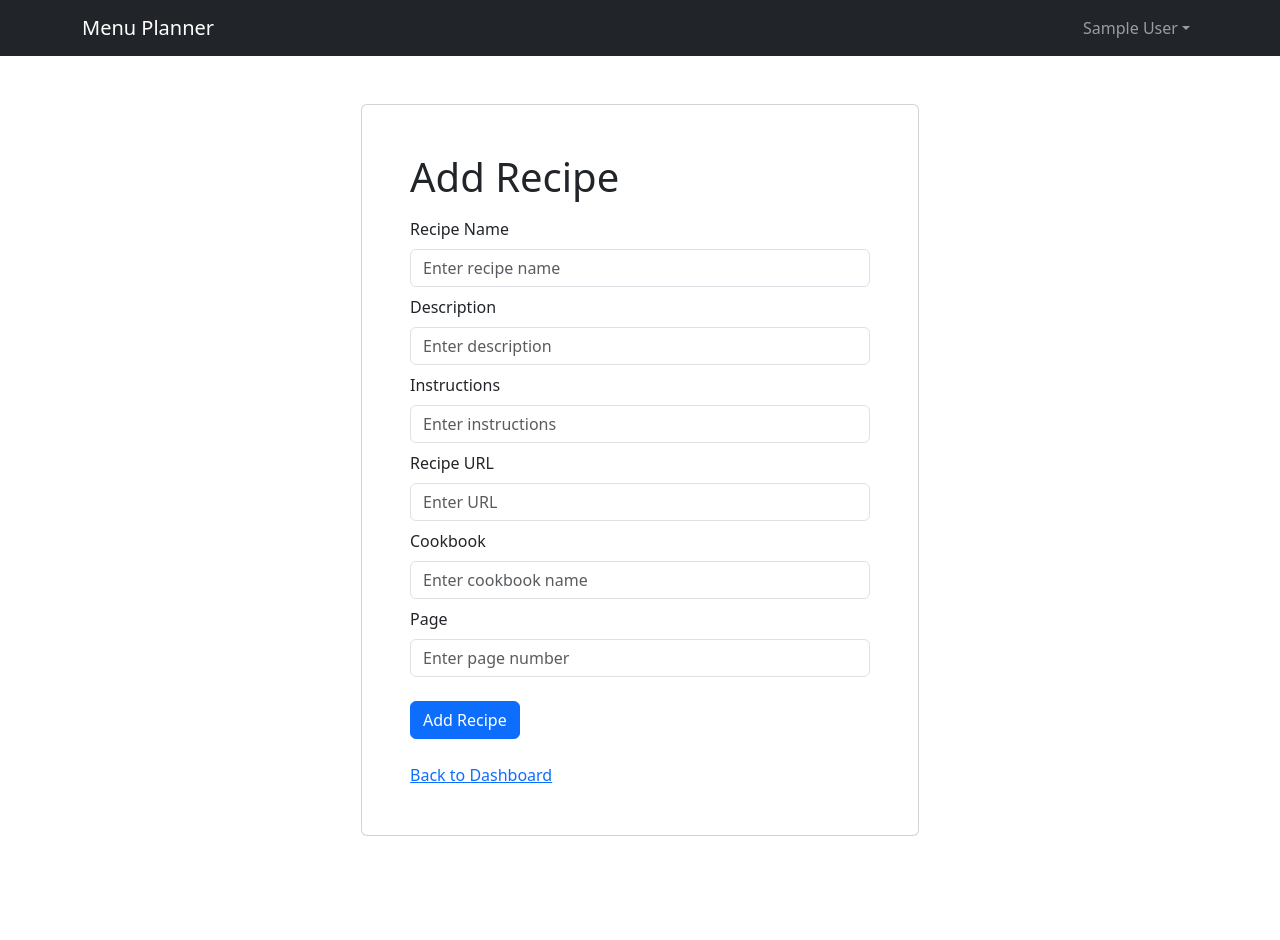
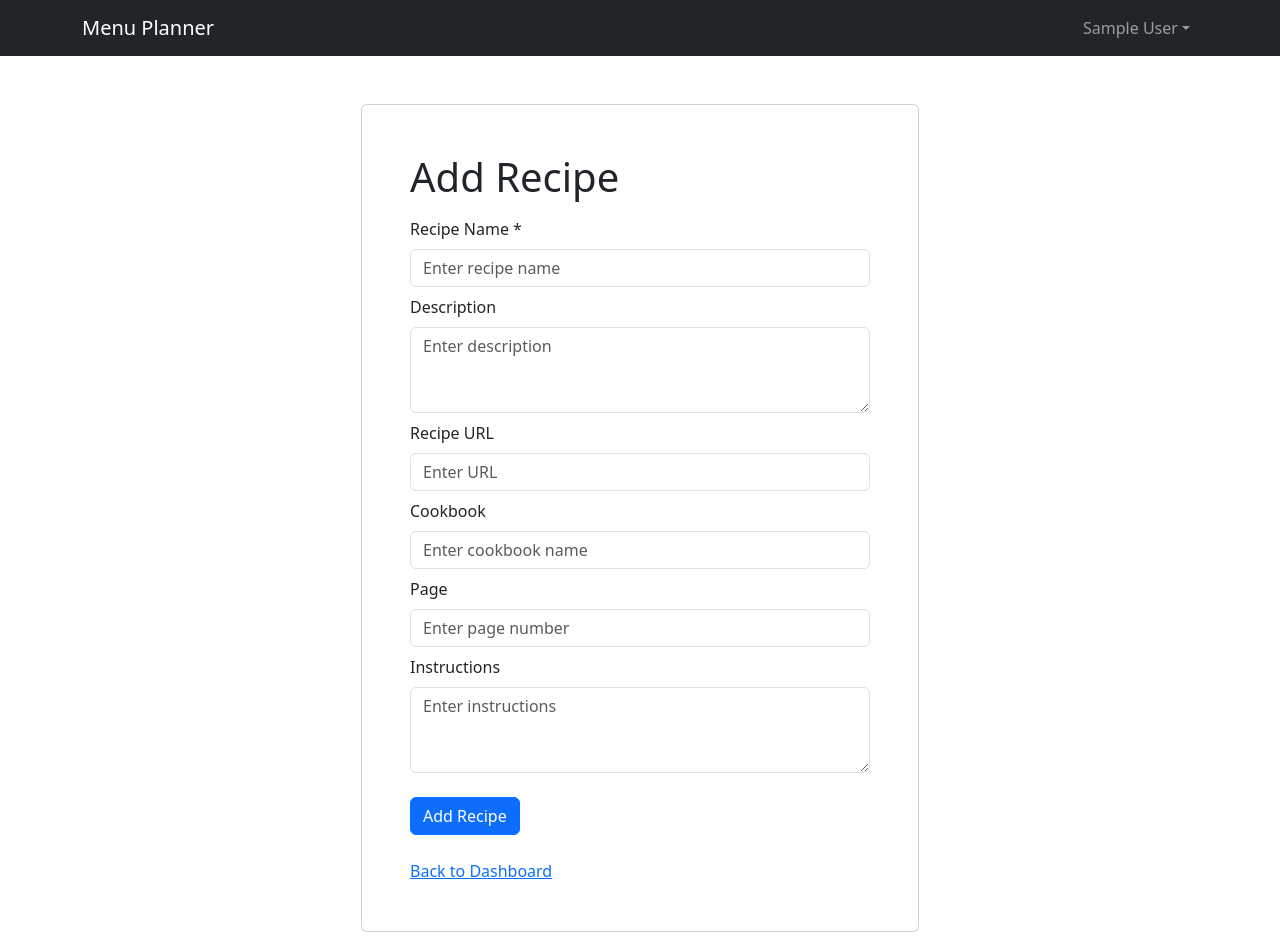
Before and after one commit to rstruthers1/menu-planner-ui-react-typescript-vite7, a React (Vite) app: page /add-recipe in a window 1280 px wide. Before the commit the page ends 844 px from the top, so only its background shows below. Built offline with nearby package versions, Linux system fonts and the light colour scheme; no server answers; sample sign-in values are in the browser's storage.

Commit message:
Form validation and tweaks

```diff
--- a/src/screens/AddMealScreen.tsx
+++ b/src/screens/AddMealScreen.tsx
@@ -9,22 +9,30 @@ const AddMealScreen = () => {
     const [name, setName] = useState('');
     const [description, setDescription] = useState('');
     const [url, setUrl] = useState('');
+    const [validated, setValidated] = useState(false);
 
     const [addMeal, { isLoading, isSuccess, isError, error }] = useAddMealMutation();
 
     const submitHandler = async (e: React.SyntheticEvent<HTMLFormElement>) => {
         e.preventDefault();
         console.log('submit');
-        await addMeal({ name, description, url });
+        const form = e.currentTarget;
+        if (form.checkValidity() === false) {
+            e.stopPropagation();
+        } else {
+            await addMeal({ name, description, url });
+        }
+        setValidated(true);
     }
 
     return (
         <FormContainer>
             <h1>Add Meal</h1>
-            <Form onSubmit={submitHandler}>
+            <Form  noValidate validated={validated} onSubmit={submitHandler}>
                 <Form.Group className='my-2' controlId='name'>
-                    <Form.Label>Meal Name</Form.Label>
+                    <Form.Label>Meal Name *</Form.Label>
                     <Form.Control
+                        required
                         type='text'
                         placeholder='Enter meal name'
                         value={name}
--- a/src/screens/AddRecipeScreen.tsx
+++ b/src/screens/AddRecipeScreen.tsx
@@ -12,6 +12,7 @@ const AddRecipeScreen = () => {
     const [url, setUrl] = useState('');
     const [cookbook, setCookbook] = useState('');
     const [page, setPage] = useState('');
+    const [validated, setValidated] = useState(false);
 
     const [addRecipe, { isLoading, isSuccess, isError, error }] = useAddRecipeMutation();
 
@@ -24,16 +25,23 @@ const AddRecipeScreen = () => {
         } catch (e) {
             pageNumber = undefined;
         }
-        await addRecipe({ name, description, instructions, url, cookbook, page: pageNumber });
+        const form = e.currentTarget;
+        if (form.checkValidity() === false) {
+            e.stopPropagation();
+        } else {
+            await addRecipe({name, description, instructions, url, cookbook, page: pageNumber});
+        }
+        setValidated(true);
     }
 
     return (
         <FormContainer>
             <h1>Add Recipe</h1>
-            <Form onSubmit={submitHandler}>
+            <Form onSubmit={submitHandler} noValidate validated={validated}>
                 <Form.Group className='my-2' controlId='name'>
-                    <Form.Label>Recipe Name</Form.Label>
+                    <Form.Label>Recipe Name *</Form.Label>
                     <Form.Control
+                        required
                         type='text'
                         placeholder='Enter recipe name'
                         value={name}
@@ -46,7 +54,8 @@ const AddRecipeScreen = () => {
                 <Form.Group className='my-2' controlId='description'>
                     <Form.Label>Description</Form.Label>
                     <Form.Control
-                        type='text'
+                        as='textarea'
+                        rows={3}
                         placeholder='Enter description'
                         value={description}
                         disabled={isLoading}
@@ -54,16 +63,7 @@ const AddRecipeScreen = () => {
                     ></Form.Control>
                 </Form.Group>
 
-                <Form.Group className='my-2' controlId='instructions'>
-                    <Form.Label>Instructions</Form.Label>
-                    <Form.Control
-                        type='text'
-                        placeholder='Enter instructions'
-                        value={instructions}
-                        disabled={isLoading}
-                        onChange={(e) => setInstructions(e.target.value)}
-                    ></Form.Control>
-                </Form.Group>
+
 
                 <Form.Group className='my-2' controlId='url'>
                     <Form.Label>Recipe URL</Form.Label>
@@ -98,6 +98,18 @@ const AddRecipeScreen = () => {
                     ></Form.Control>
                 </Form.Group>
 
+                <Form.Group className='my-2' controlId='instructions'>
+                    <Form.Label>Instructions</Form.Label>
+                    <Form.Control
+                        as='textarea'
+                        rows={3}
+                        placeholder='Enter instructions'
+                        value={instructions}
+                        disabled={isLoading}
+                        onChange={(e) => setInstructions(e.target.value)}
+                    ></Form.Control>
+                </Form.Group>
+
                 <Button type='submit' variant='primary' className='mt-3' disabled={isLoading}>
                     Add Recipe
                 </Button>
--- a/src/screens/DashboardScreen.tsx
+++ b/src/screens/DashboardScreen.tsx
@@ -55,13 +55,13 @@ const DashboardScreen = () => {
                 <Col md={6} className="mb-4">
                     <Card className="h-100">
                         <Card.Body className="d-flex flex-column">
-                            <Card.Title>Search Meals</Card.Title>
+                            <Card.Title>Search Recipes</Card.Title>
                             <Card.Text className="flex-grow-1">
                                 Search for Recipes.
                             </Card.Text>
-                            <Link to="/search-meals">
-                                <Button disabled variant="primary">Search Recipees</Button>
-                            </Link>
+                            <span>
+                                <Button disabled variant="primary">Search Recipes</Button>
+                            </span>
                         </Card.Body>
                     </Card>
                 </Col>
```
